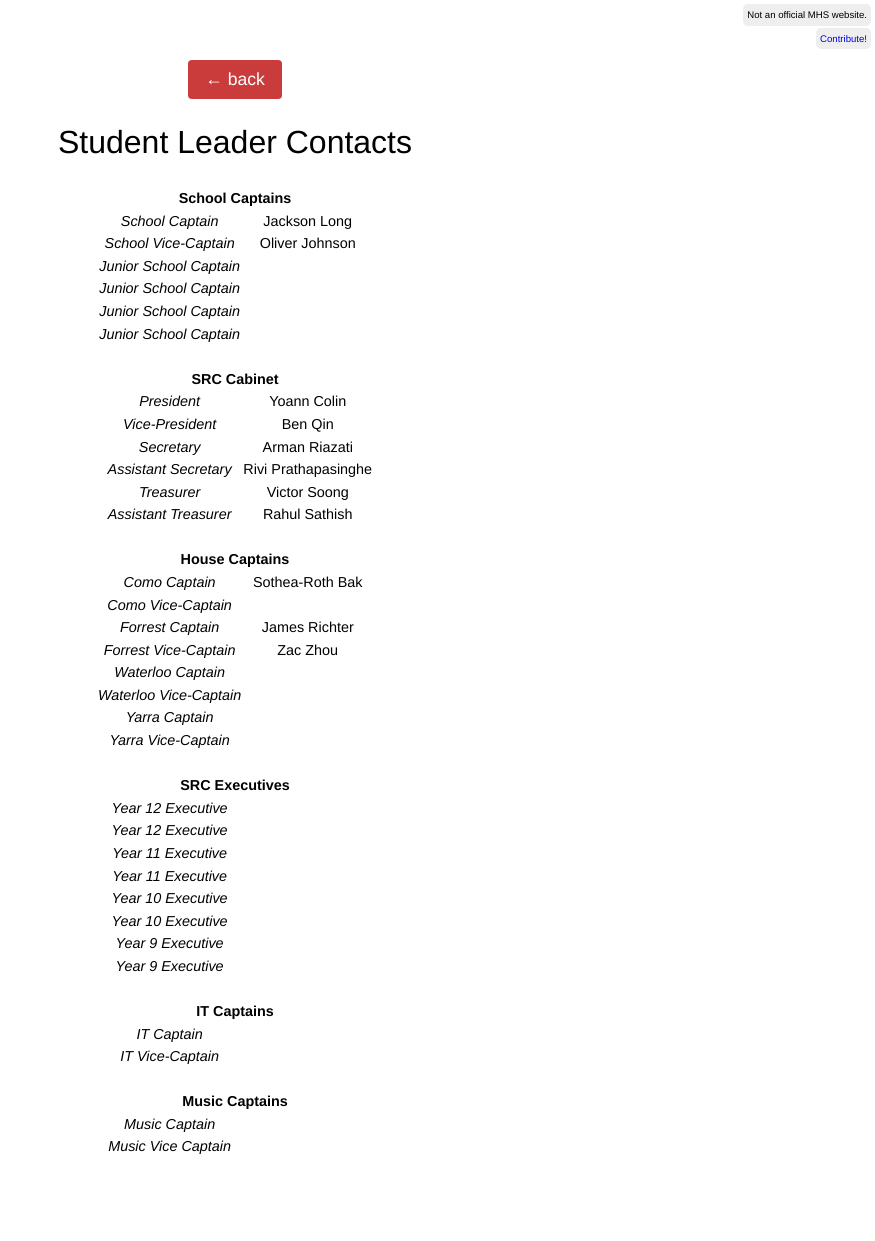
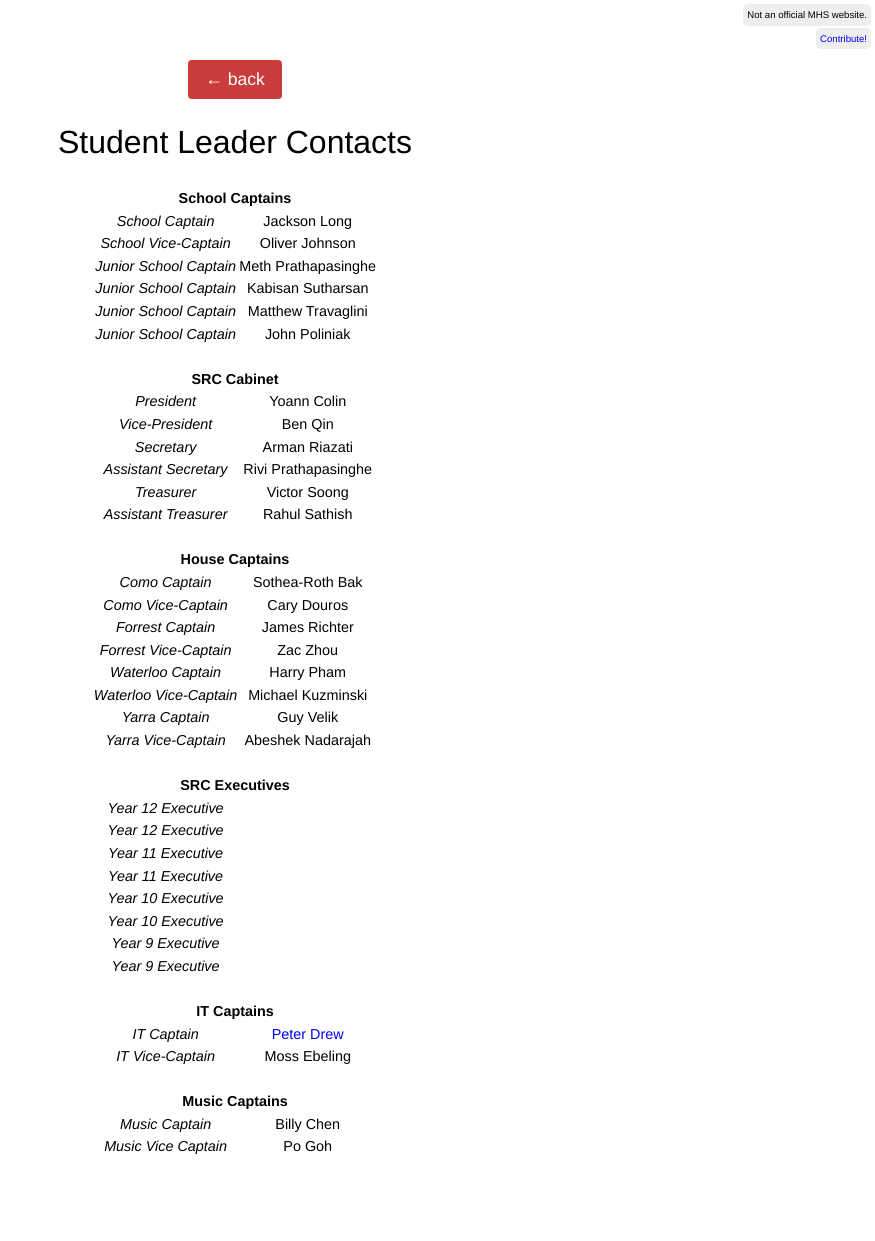
Before and after one commit to mhslinks/mhslinks.github.io, a Jekyll site: the page built from studentcontacts/index.html, in a window 1280 px wide. Shown: the whole page, without its empty margins (405-1280 px from the left). Built offline with Jekyll 4.4.1, drawn with Linux system fonts in a browser that asks for light colours.

Commit message:
updated leadership positions

```diff
--- a/_data/studentcontacts.yml
+++ b/_data/studentcontacts.yml
@@ -9,19 +9,19 @@
       email:
 
     - position: Junior School Captain
-      name:
+      name: Meth Prathapasinghe
       email:
 
     - position: Junior School Captain
-      name:
+      name: Kabisan Sutharsan
       email:
 
     - position: Junior School Captain
-      name:
+      name: Matthew Travaglini
       email:
 
     - position: Junior School Captain
-      name:
+      name: John Poliniak
       email:
 
 
@@ -59,7 +59,7 @@
       email:
 
     - position: Como Vice-Captain
-      name:
+      name: Cary Douros
       email:
 
     - position: Forrest Captain
@@ -71,19 +71,19 @@
       email:
 
     - position: Waterloo Captain
-      name:
+      name: Harry Pham
       email:
 
     - position: Waterloo Vice-Captain
-      name:
+      name: Michael Kuzminski
       email:
 
     - position: Yarra Captain
-      name:
+      name: Guy Velik
       email:
 
     - position: Yarra Vice-Captain
-      name:
+      name: Abeshek Nadarajah
       email:
 
 - name: SRC Executives
@@ -123,19 +123,19 @@
 - name: IT Captains
   members:
     - position: IT Captain
-      name:
-      email:
+      name: Peter Drew
+      email: test
 
     - position: IT Vice-Captain
-      name:
+      name: Moss Ebeling
       email:
 
 - name: Music Captains
   members:
     - position: Music Captain
-      name:
+      name: Billy Chen
       email:
 
     - position: Music Vice Captain
-      name:
+      name: Po Goh
       email:
```
